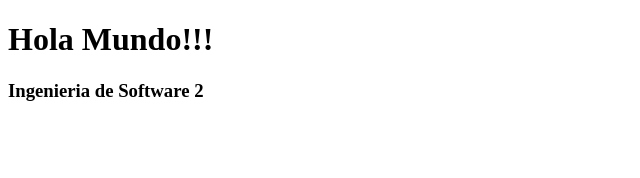
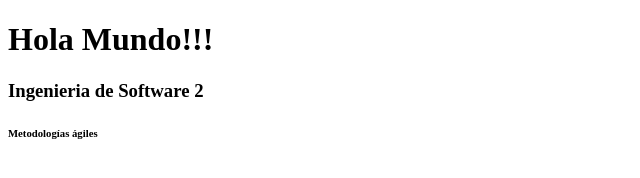
Before and after one commit to echavezv2022/proyecto1, a plain HTML site: page index.html in a window 1280 px wide. Shown: the full height of the page, 0-640 px from the left. Drawn offline with Linux system fonts and the light colour scheme.

Commit message:
cuarto commit: index modificado

```diff
--- a/index.html
+++ b/index.html
@@ -9,5 +9,6 @@
 <body>
     <h1>Hola Mundo!!!</h1>
     <h3>Ingenieria de Software 2</h3>
+    <h6>Metodologías ágiles</h6>
 </body>
 </html>
```
